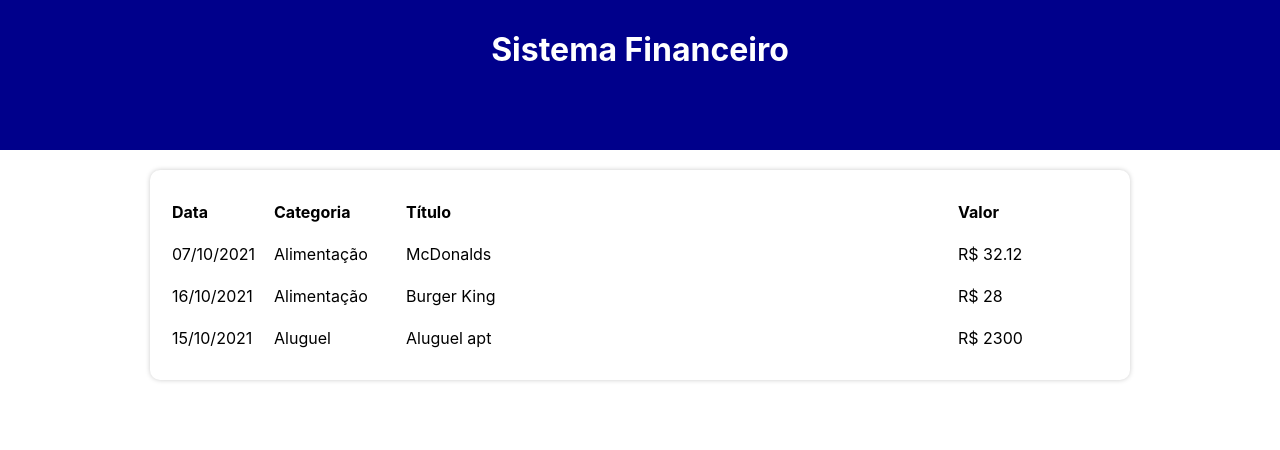
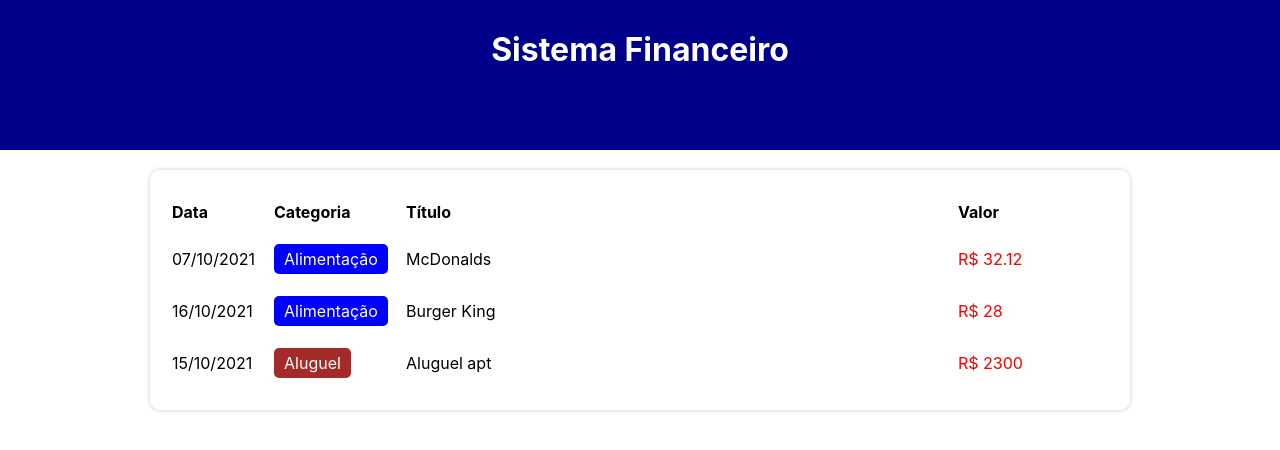
Before and after one commit to jamangueira7/expense-tracker-react, a React (Create React App) app: page / in a window 1280 px wide. Shown: the top 450 px of the page. Built offline with nearby package versions, Linux system fonts and the light colour scheme.

Commit message:
a parte das despesas e receitas pronta

```diff
--- a/src/components/TableItem/index.tsx
+++ b/src/components/TableItem/index.tsx
@@ -10,9 +10,17 @@ export const TableItem = ({ item }: Props) => {
     return (
         <Component.TableLine>
             <Component.TableColumn>{formatDate(item.date)}</Component.TableColumn>
-            <Component.TableColumn>{categories[item.category].title}</Component.TableColumn>
+            <Component.TableColumn>
+                <Component.Category color={categories[item.category].color}>
+                    {categories[item.category].title}
+                </Component.Category>
+            </Component.TableColumn>
             <Component.TableColumn>{item.title}</Component.TableColumn>
-            <Component.TableColumn>R$ {item.value}</Component.TableColumn>
+            <Component.TableColumn>
+                <Component.Value color={categories[item.category].expense ? 'red' : 'green'}>
+                    R$ {item.value}
+                </Component.Value>
+            </Component.TableColumn>
         </Component.TableLine>
     );
 }
--- a/src/components/TableItem/styles.ts
+++ b/src/components/TableItem/styles.ts
@@ -7,3 +7,16 @@ export const TableLine = styled.tr`
 export const TableColumn = styled.td`
   padding: 10px 0;
 `;
+
+export const Category = styled.div<{ color: string }>`
+  display: inline-block;
+  padding: 5px 10px;
+  border-radius: 5px;
+  color: #FFF;
+  background-color: ${props => props.color};
+`;
+
+
+export const Value = styled.div<{ color: string }>`
+  color: ${props => props.color};
+`;
--- a/src/data/categories.ts
+++ b/src/data/categories.ts
@@ -1,7 +1,7 @@
 import { Category } from '../types/Category';
 
 export const categories: Category = {
-    food: { title: 'Alimentação', calor: 'blue', expense: true },
-    rent: { title: 'Aluguel', calor: 'brown', expense: true },
-    salary: { title: 'Salário', calor: 'green', expense: false },
+    food: { title: 'Alimentação', color: 'blue', expense: true },
+    rent: { title: 'Aluguel', color: 'brown', expense: true },
+    salary: { title: 'Salário', color: 'green', expense: false },
 }
--- a/src/types/Category.ts
+++ b/src/types/Category.ts
@@ -1,7 +1,7 @@
 export type Category = {
     [tag: string]: {
         title: string;
-        calor: string;
+        color: string;
         expense: boolean;
     }
 }
```
